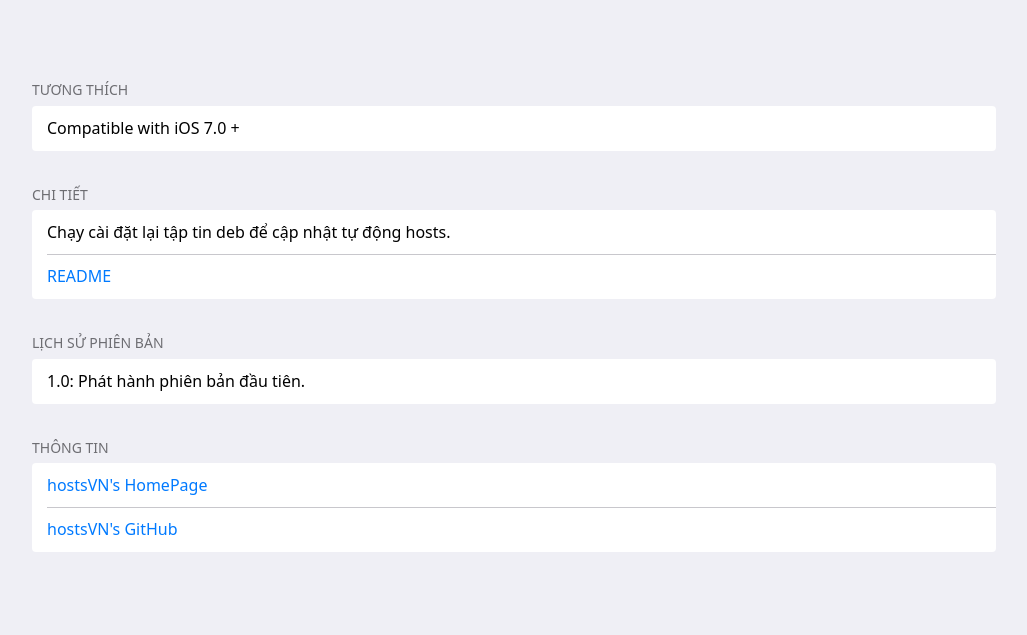
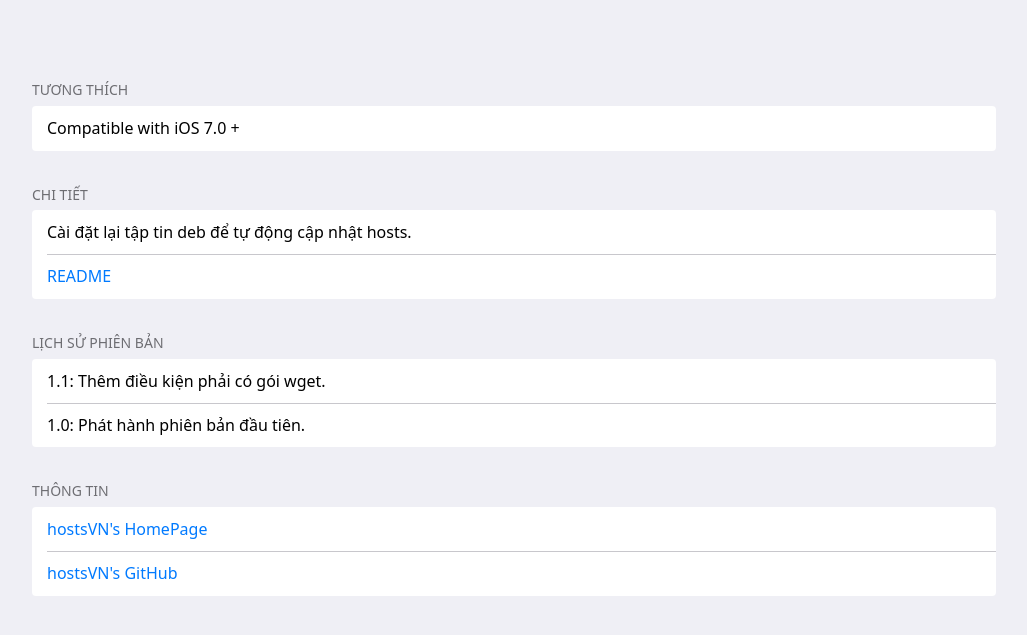
Before and after one commit to bigdargon/hostsVN, a Jekyll site: the page hostsVN.html, which Jekyll copies as it is, in a window 1280 px wide. Shown: the top 635 px of the page, without its empty margins (126-1153 px from the left). Built offline with Jekyll 4.4.1, drawn with Linux system fonts in a browser that asks for light colours.

Commit message:
Update gh-pages

```diff
--- a/hostsVN.html
+++ b/hostsVN.html
@@ -26,7 +26,7 @@
         <h2 role="header">Chi tiết</h2>
         <ul>
             <li>
-                <p>Chạy cài đặt lại tập tin deb để cập nhật tự động hosts.</p>
+                <p>Cài đặt lại tập tin deb để tự động cập nhật hosts.</p>
             </li>
             <li>
                 <p><a href="https://github.com/bigdargon/hostsVN/blob/master/README.md">README</a></p>
@@ -34,6 +34,9 @@
         </ul>
             <h2 role="header">Lịch sử phiên bản</h2>
             <ul>
+                    <li>
+                        <p>1.1: Thêm điều kiện phải có gói wget.</p>
+                    </li>
                     <li>
                         <p>1.0: Phát hành phiên bản đầu tiên.</p>
                     </li>
```
